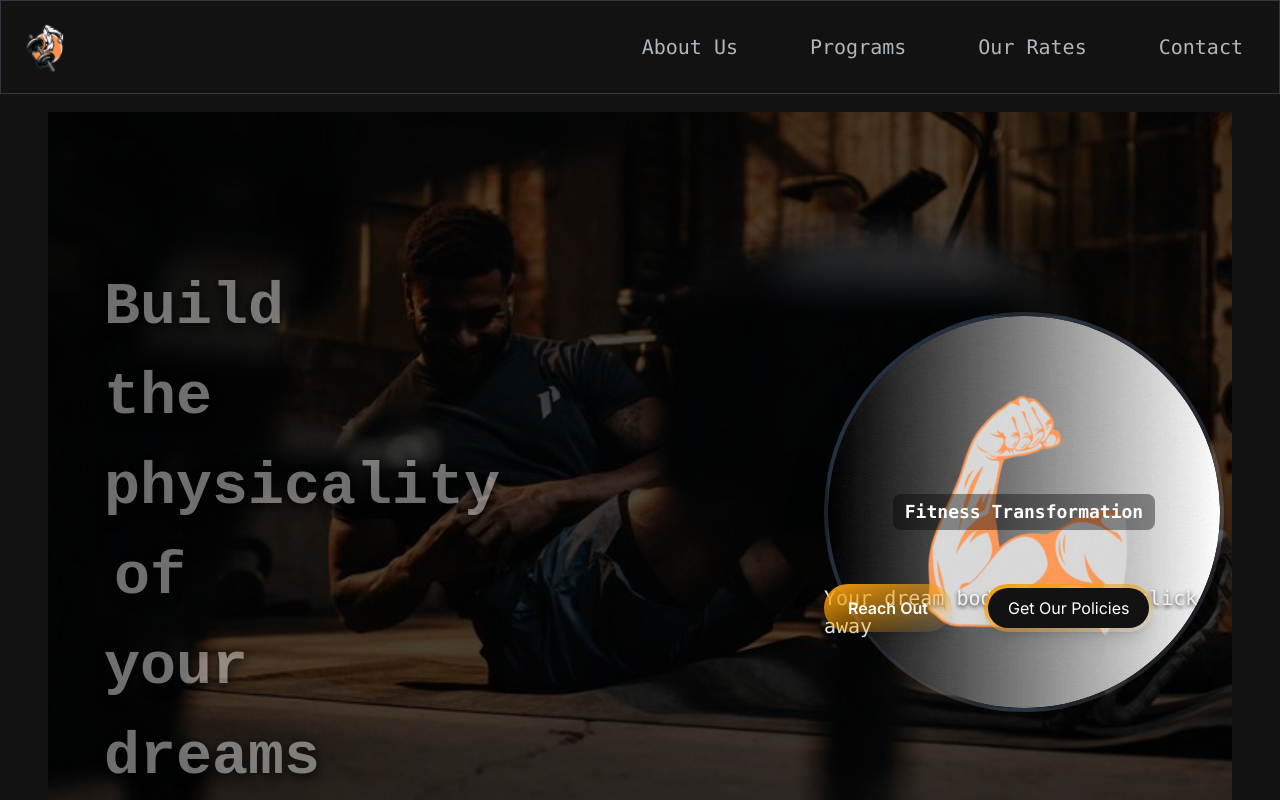
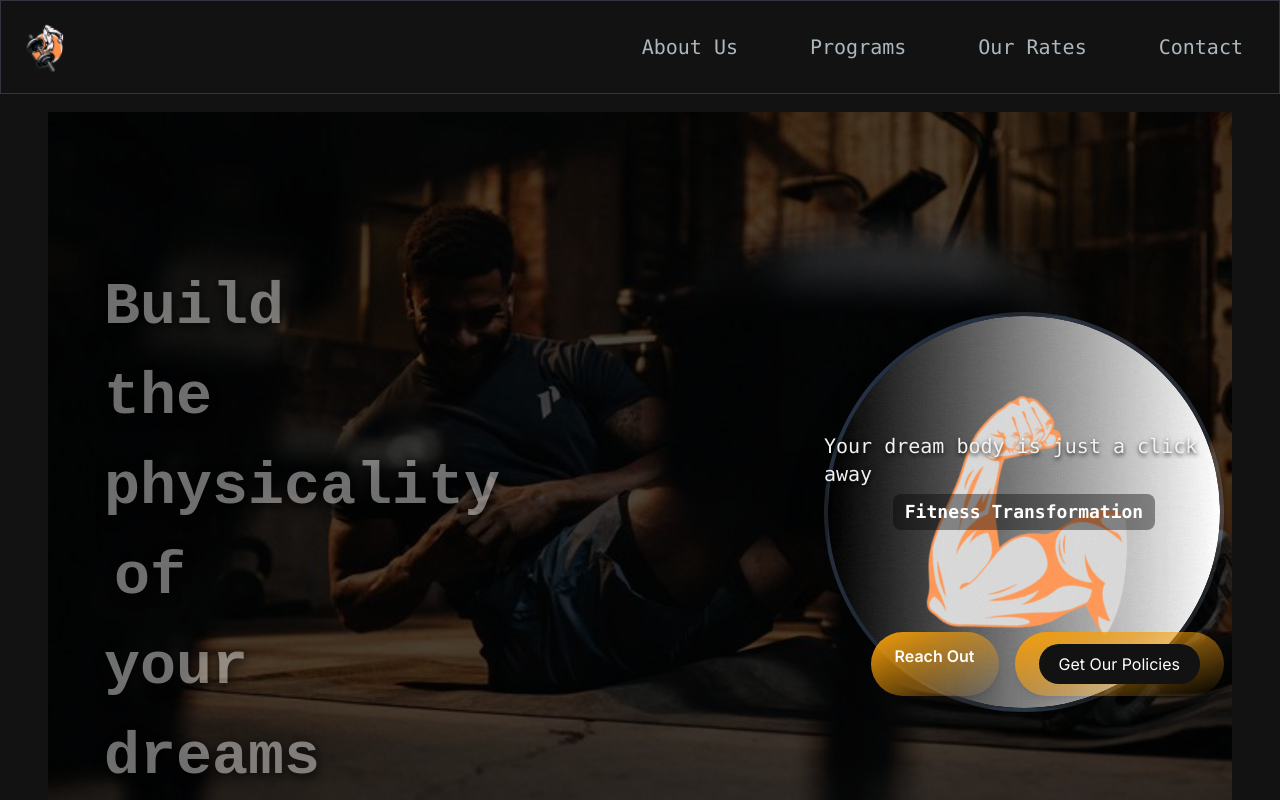
Before and after one commit to renzo-ek/jijenge-leo-webapp, a Next.js app: page / in a window 1280 px wide. Shown: the top 800 px of the page. Built offline with nearby package versions, Linux system fonts and the light colour scheme.

Commit message:
sizing in sm dev

```diff
--- a/src/app/components/HeroSection.jsx
+++ b/src/app/components/HeroSection.jsx
@@ -191,11 +191,11 @@ const HeroSection = () => {
                 </span>
               </div>
             </div>
-            <div className="absolute bottom-0 right-0">
-              <p className="text-[#F1F1F1] text-base sm:text-lg mb-6 lg:text-xl drop-shadow-[0_2px_2px_rgba(0,0,0,0.8)] relative z-10 font-mono">
+            <div className="absolute bottom-0 right-0 sm:top-20 top-24">
+              <p className="text-[#F1F1F1] text-base sm:text-lg top-10 mb-6 lg:text-xl drop-shadow-[0_2px_2px_rgba(0,0,0,0.8)] relative z-10 font-mono">
                 Your dream body is just a click away
               </p>
-              <div className="flex flex-col sm:flex-row gap-4 relative z-10 sm:bottom-20">
+              {/* <div className="flex flex-col sm:flex-row gap-4 relative z-10 sm:top-40 justify-center sm:justify-end">
                 <Link
                   href="/#contact"
                   className="px-6 inline-block py-3 w-full sm:w-fit rounded-full mr-4 bg-gradient-to-br from-amber-500 to-secondary-500 hover:from-primary-600 hover:to-secondary-600 text-white font-semibold transition-all duration-300 shadow-lg hover:shadow-xl"
@@ -210,6 +210,25 @@ const HeroSection = () => {
                     Get Our Policies
                   </span>
                 </Link>
+              </div> */}
+              <div className="flex flex-col sm:flex-row gap-4 relative z-10 top-24 sm:top-40 justify-center sm:justify-end">
+                <Link
+                  href="/#contact"
+                  className="px-6 py-3 w-full sm:w-auto text-center rounded-full bg-gradient-to-br from-amber-500 to-secondary-500 hover:from-primary-600 hover:to-secondary-600 text-white font-semibold transition-all duration-300 shadow-lg hover:shadow-xl"
+                >
+                  Reach Out
+                </Link>
+                <Link
+                  href="/"
+                  className="px-6 py-3 w-full sm:w-auto text-center rounded-full bg-gradient-to-br from-amber-500 to-secondary-500 hover:from-primary-600 hover:to-secondary-600 text-white transition-all duration-300 shadow-lg hover:shadow-xl"
+                >
+                  <span
+                    onClick={handleDownloadClick}
+                    className="block bg-[#121212] hover:bg-slate-800 rounded-full px-5 py-2"
+                  >
+                    Get Our Policies
+                  </span>
+                </Link>
               </div>
             </div>
           </motion.div>
```
